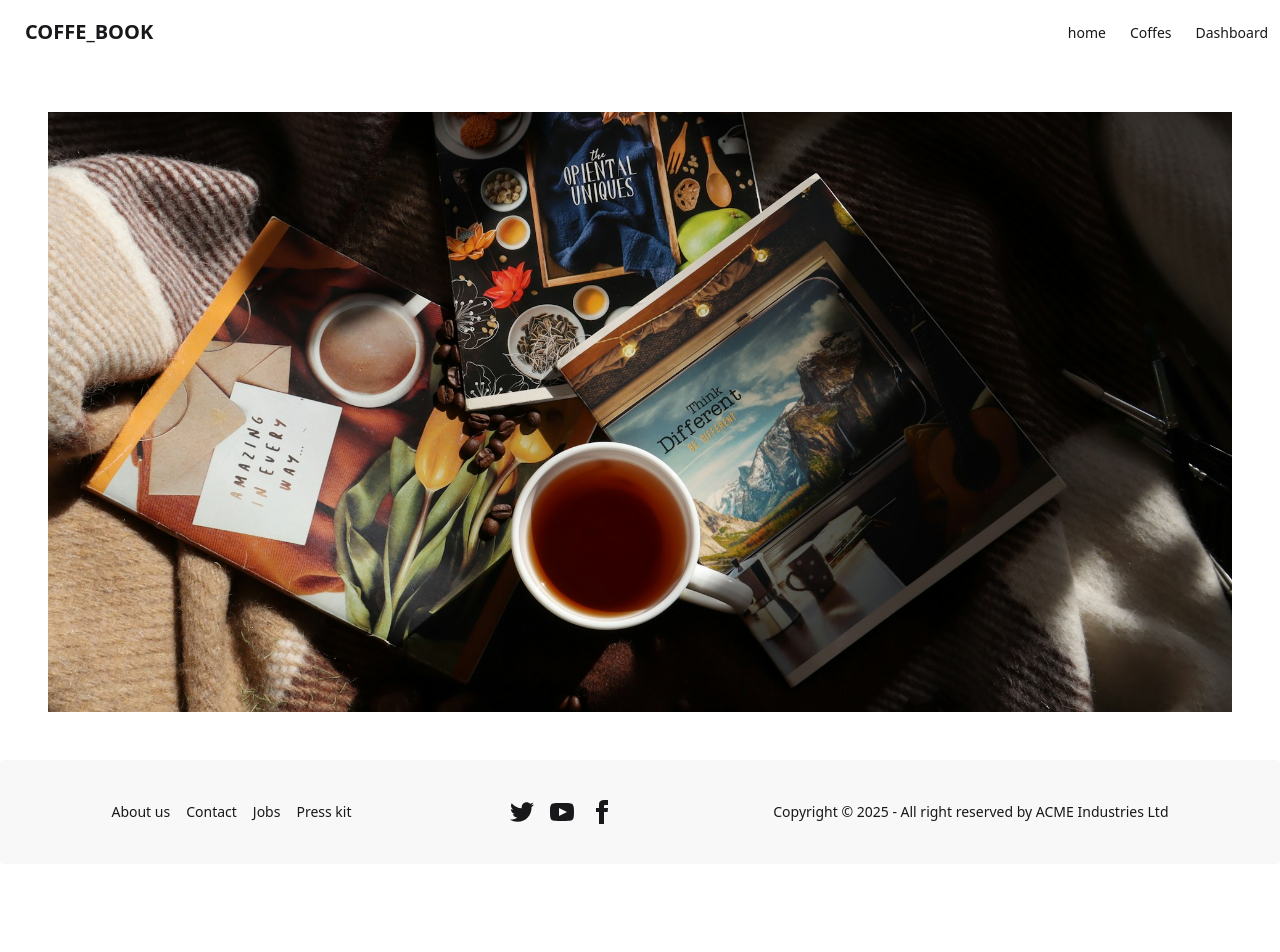
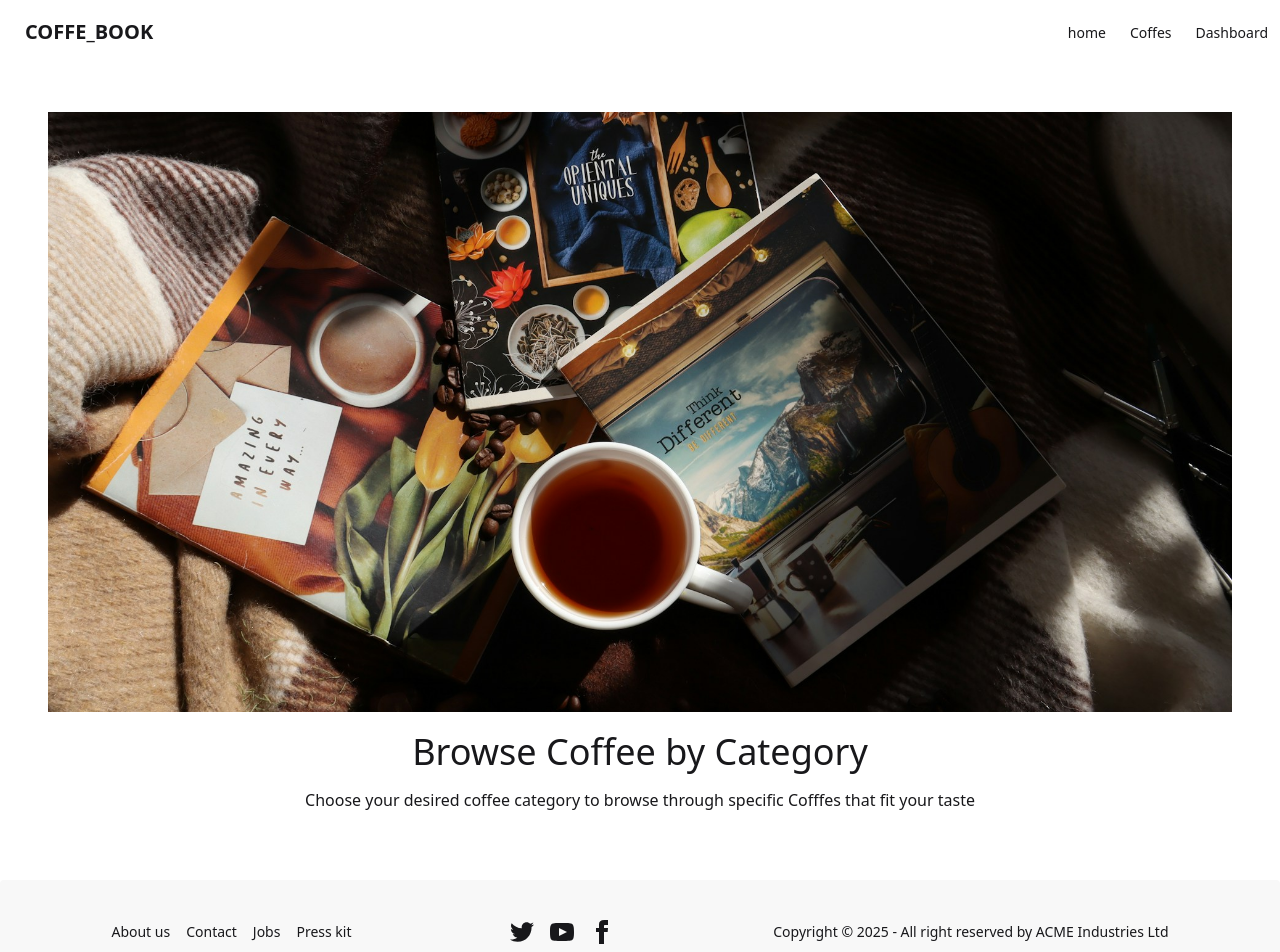
Before and after one commit to Samriddhadewan/coffee-book, a React (Vite) app: page / in a window 1280 px wide. Shown: the top 952 px of the page. Before the commit the page ends 864 px from the top, so only its background shows below. Built offline with nearby package versions, Linux system fonts and the light colour scheme.

Commit message:
heading section adde

```diff
--- /dev/null
+++ b/src/components/Heading/Heading.jsx
@@ -0,0 +1,11 @@
+
+const Heading = ({title, paragraph}) => {
+  return (
+    <div className="text-center my-5">
+        <h1 className="text-4xl my-4  font-thin"> {title}</h1>
+        <p className="text-base font-thin">{paragraph}</p>
+    </div>
+  )
+}
+
+export default Heading
--- a/src/components/Home/Home.jsx
+++ b/src/components/Home/Home.jsx
@@ -1,8 +1,12 @@
 import Banner from '../banner/Banner'
+import Heading from '../heading/Heading'
 
 const Home = () => {
   return (
+    <div>
     <Banner></Banner>
+    <Heading title='Browse Coffee by Category' paragraph='Choose your desired coffee category to browse through specific Cofffes that fit your taste'></Heading>
+  </div>
   )
 }
 
--- a/src/components/Navbar/Navbar.jsx
+++ b/src/components/Navbar/Navbar.jsx
@@ -23,7 +23,7 @@ const Navbar = () => {
           tabIndex={0}
           className="menu menu-sm dropdown-content bg-base-100 rounded-box z-[1] mt-3 w-52 p-2 shadow">
             <Link to={'/'}>home</Link>
-            <Link to={'/coffees'}>Coffes</Link>
+            <Link to={'/coffees'}>Coffees</Link>
             <Link to={'/dashboard'}>Dashbaord</Link>
         </ul>
       </div>
--- a/src/layouts/MainLayout/MainLayout.jsx
+++ b/src/layouts/MainLayout/MainLayout.jsx
@@ -8,7 +8,7 @@ const MainLayout = () => {
         {/* navbar  */}
         <Navbar></Navbar>
 
-        {/* daynamic section  */}
+        {/* dynamic section  */}
         <div className="min-h-[80vh] p-12">
           <Outlet></Outlet>
 
```
